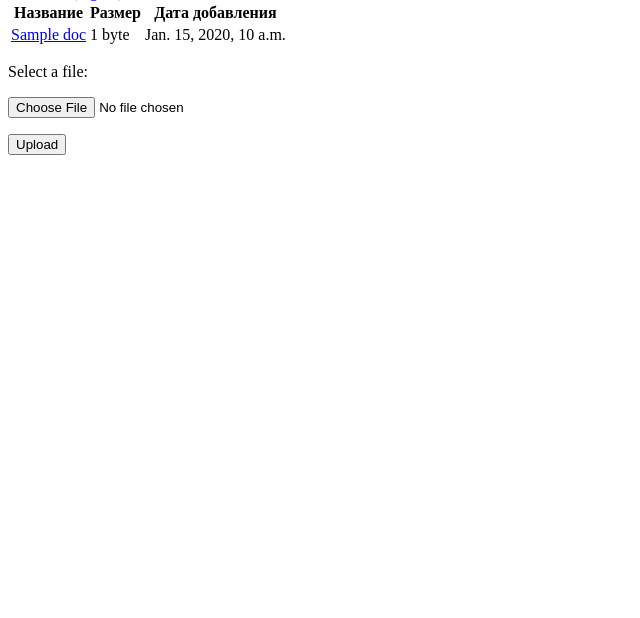
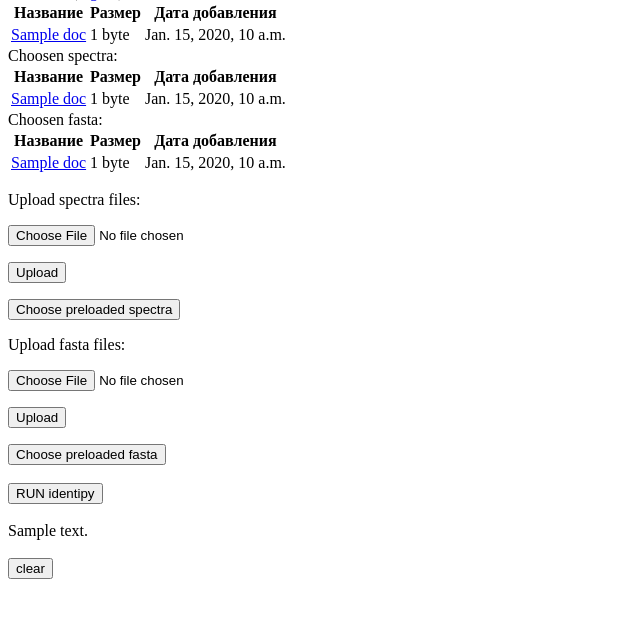
Before and after one commit to levitsky/identipy_server, a Django app: template datasets/templates/datasets/index.html in a window 1280 px wide. Shown: the part 25-643 px from the top of the page, without its empty margins (0-640 px from the left). Run offline with Django 3.2, Linux system fonts and the light colour scheme; tables that the repository leaves empty hold one stand-in row (values such as "Sample post"); the template is opened without the code that fills it: values that come from a table or form of the project are taken from there, most other values are stand-ins (such as "Sample title", 1, 10 or a date in 2020); parts of the project's set-up code (start-up, migrations or seed data) failed here and were passed over.

Commit message:
A lot of changes: Add separate models for filetypes, add buttons for separate uploading, running script and clear data. Clear button doesn't work properly

```diff
--- a/datasets/forms.py
+++ b/datasets/forms.py
@@ -2,11 +2,20 @@
 from django import forms
 
 
-class DocumentForm(forms.Form):
-    docfile = forms.FileField(
-        label='Select a file'
+class SpectraForm(forms.Form):
+    spectrafile = forms.FileField(
+        label='Upload spectra files',
     )
 
+class FastaForm(forms.Form):
+    fastafile = forms.FileField(
+        label='Upload fasta files',
+    )
+
+class RawForm(forms.Form):
+    rawfile = forms.FileField(
+        label='Upload raw files',
+    )
 
 class MultFilesForm(forms.Form):
     # OPTIONS = (
@@ -23,9 +32,8 @@ class MultFilesForm(forms.Form):
 
     def __init__(self, *args, **kwargs):
         relates_to_queryset = kwargs.pop('custom_choices')
-        # try:
-        #     labelname = 'Choose %s files' % (kwargs.pop('fextention'), )
-        # except:
-        labelname = 'Choose files'
+        labelname = kwargs.pop('labelname', None)
+        if not labelname:
+            labelname = 'Choose files'
         super(MultFilesForm, self).__init__(*args, **kwargs)
         self.fields['relates_to'] = forms.MultipleChoiceField(label=labelname, choices=relates_to_queryset, widget=forms.CheckboxSelectMultiple, required=False)
--- a/datasets/templates/datasets/index.html
+++ b/datasets/templates/datasets/index.html
@@ -23,16 +23,103 @@
 			<p>Нет загруженных данных.</p>
 		{% endif %}
         </div>
+
+        <div id="index_spectra">
+		{% if chosenspectra %}
+			<table id="spectra_list">
+                Choosen spectra:
+                <tr id="spectraheadings">
+                    <th>Название</th>
+                    <th>Размер</th>
+                    <th>Дата добавления</th>
+                </tr>
+			{% for doc in chosenspectra %}
+            <tr>
+                <td><a class="entry" href="{% url 'datasets:details' doc.id %}">{{ doc.name }}</a></td>
+                <td>{{ doc.docfile.size | filesizeformat }}</td>
+                <td>{{ doc.date_added }}</td>
+            </tr>
+			{% endfor %}
+			</table>
+		{% else %}
+			<p>Нет выбранных спектров.</p>
+		{% endif %}
+        </div>
+
+        <div id="index_fasta">
+		{% if chosenfasta %}
+			<table id="fasta_list">
+                Choosen fasta:
+                <tr id="fastaheadings">
+                    <th>Название</th>
+                    <th>Размер</th>
+                    <th>Дата добавления</th>
+                </tr>
+			{% for doc in chosenfasta %}
+            <tr>
+                <td><a class="entry" href="{% url 'datasets:details' doc.id %}">{{ doc.name }}</a></td>
+                <td>{{ doc.docfile.size | filesizeformat }}</td>
+                <td>{{ doc.date_added }}</td>
+            </tr>
+			{% endfor %}
+			</table>
+		{% else %}
+			<p>База белков не выбрана.</p>
+		{% endif %}
+        </div>
+
         <div id="upload">
 		<form action="{% url 'datasets:index' %}" method="post" enctype="multipart/form-data">
 			{% csrf_token %}
-			<p>{{ form.non_field_errors }}</p>
-			<p>{{ form.docfile.label_tag }} {{ form.docfile.help_text }}</p>
+			<p>{{ spectraform.non_field_errors }}</p>
+			<p>{{ spectraform.spectrafile.label_tag }} {{ spectraform.spectrafile.help_text }}</p>
 			<p>
-				{{ form.docfile.errors }}
-				{{ form.docfile }}
+				<!--{{ spectraform.spectrafile.errors }}-->
+				{{ spectraform.spectrafile }}
 			</p>
 			<p><input type="submit" value="Upload" /></p>
 		</form>
+        <form action="#" method="get">
+         <input type="submit" class="btn" value="Choose preloaded spectra" name="uploadspectra">
+        </form>
         </div>
+
+        <div id="upload_fasta">
+		<form action="{% url 'datasets:index' %}" method="post" enctype="multipart/form-data">
+			{% csrf_token %}
+			<p>{{ fastaform.non_field_errors }}</p>
+			<p>{{ fastaform.fastafile.label_tag }} {{ fastaform.fastafile.help_text }}</p>
+			<p>
+				<!--{{ fastaform.spectrafile.errors }}-->
+				{{ fastaform.fastafile }}
+			</p>
+			<p><input type="submit" value="Upload" /></p>
+		</form>
+        <form action="#" method="get">
+         <input type="submit" class="btn" value="Choose preloaded fasta" name="uploadfasta">
+        </form>
+        </div>
+
+        <br>
+        <div id="run_identipy">
+        <form action="#" method="get">
+         <input type="submit" class="btn" value="RUN identipy" name="runidentipy">
+        </form>
+        </div>
+        </br>
+
+        <div id="identipy message">
+		{% if identipymessage %}
+            {{ identipymessage }}
+		{% endif %}
+        </div>
+
+        <br>
+        <div id="clear">
+        <form action="#" method="get">
+         <input type="submit" class="btn" value="clear" name="clear">
+        </form>
+        </div>
+        </br>
+
 {% endblock %}
```
Also changed, not shown: datasets/templates/datasets/choose.html (+0 -34 lines), datasets/views.py (+67 -22 lines).
